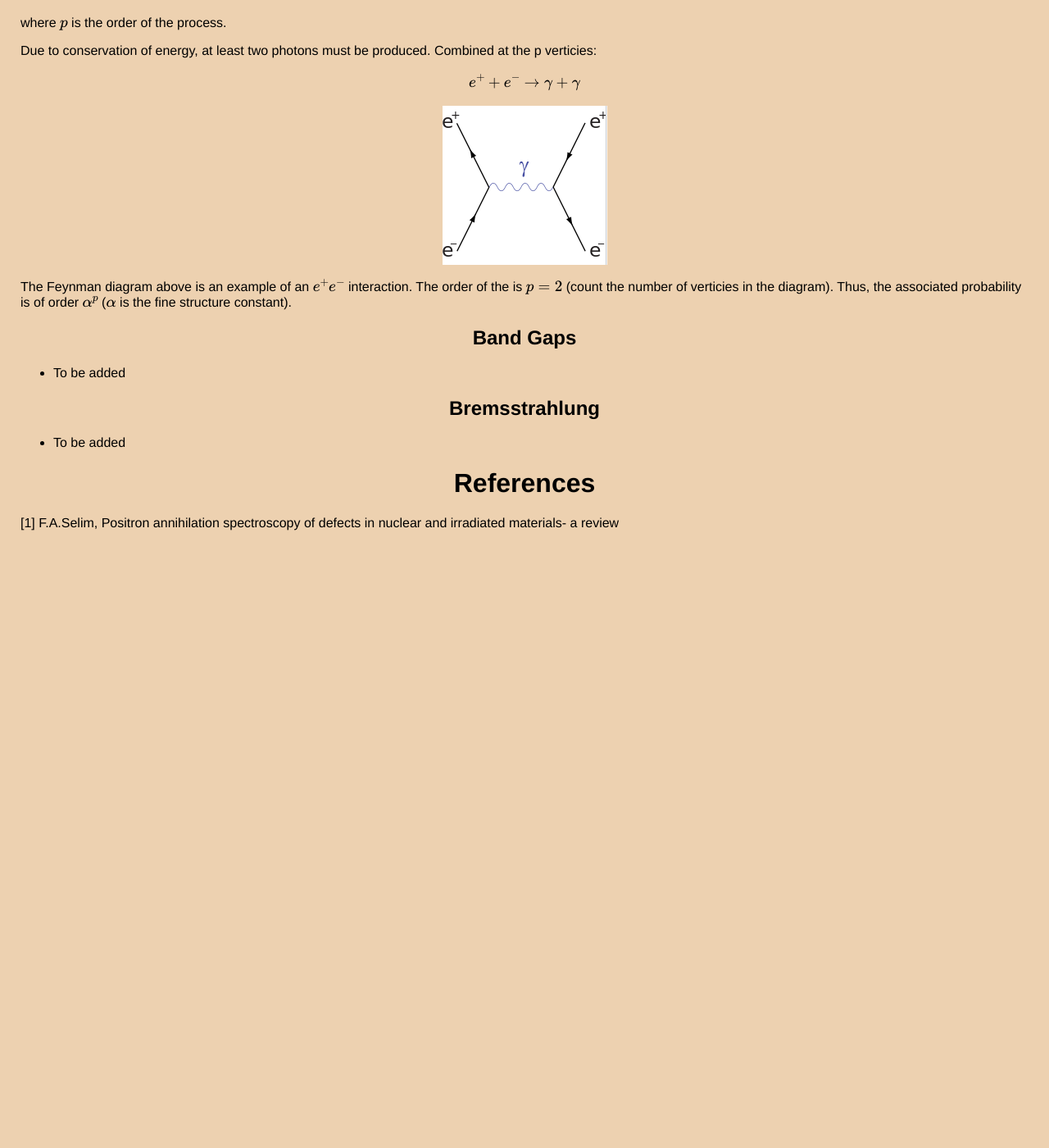
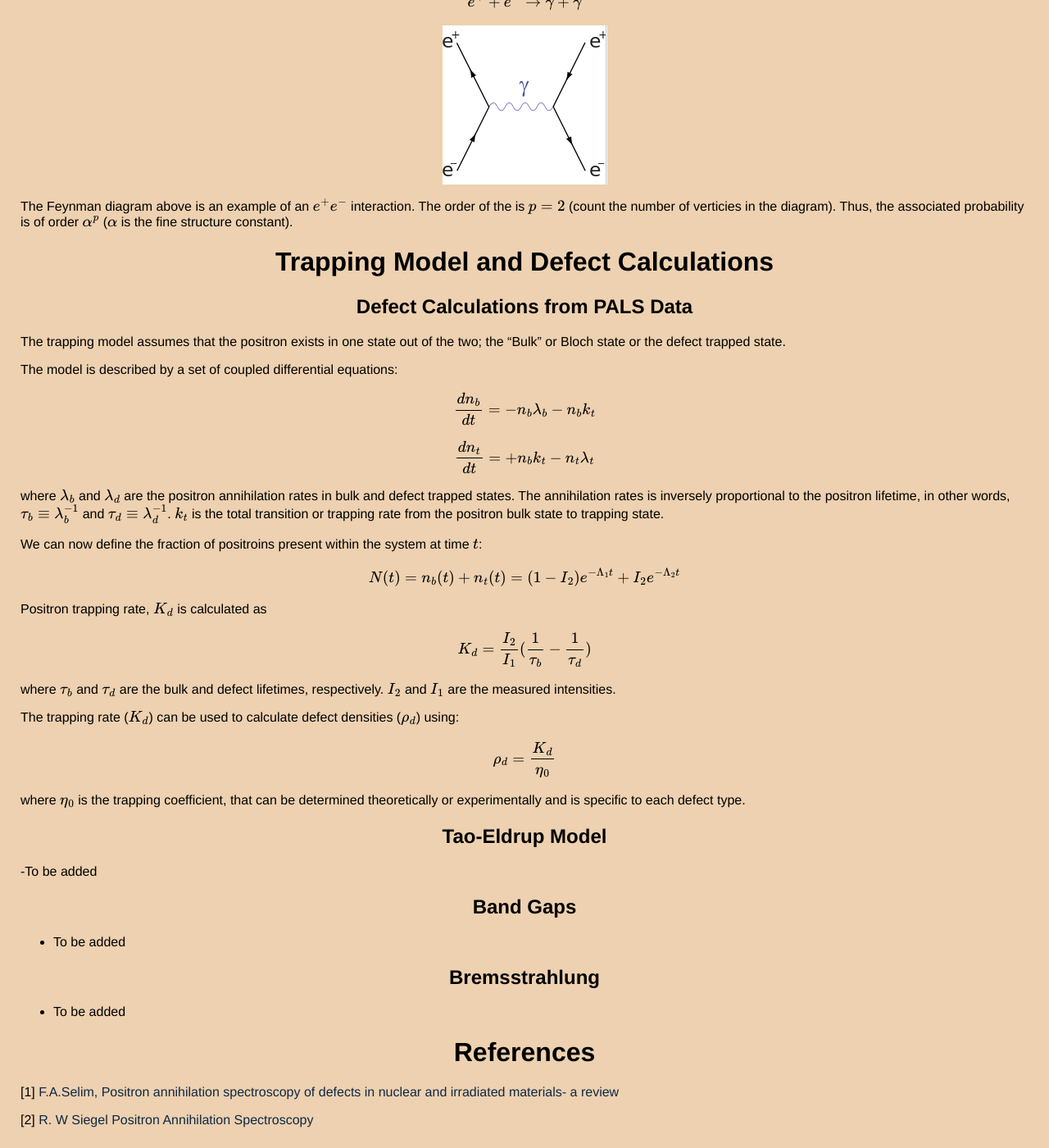
Before and after one commit to thaihangchung7/thaihangchung7.github.io, a Jekyll site: the page built from _notes/PositronAS.md, in a window 1280 px wide and 1400 px high, scrolled down 3407 px. Shown: the whole window at 82% size. Built offline with Jekyll 4.4.1, drawn with Linux system fonts in a browser that asks for light colours; formulas are drawn with MathJax 3; before the commit the page ends 4079 px from its top, so only the background shows below that; some of the changed text lies outside the part shown.

Commit message:
Adding EM notes and updating Positron notes

```diff
--- a/_notes/PositronAS.md
+++ b/_notes/PositronAS.md
@@ -115,6 +111,40 @@ $$ e^{+} + e^{-} \rightarrow \gamma + \gamma $$
 The Feynman diagram above is an example of an $$ e^{+} e^{-} $$ interaction. The order of the is $$ p = 2 $$ (count the number of verticies in the diagram).
 Thus, the associated probability is of order $$ \alpha^{p} $$ ($$ \alpha $$ is the fine structure constant).
 
+# Trapping Model and Defect Calculations
+
+## Defect Calculations from PALS Data
+
+The trapping model assumes that the positron exists in one state out of the two; the "Bulk" or Bloch state or the defect trapped state.
+
+The model is described by a set of coupled differential equations:
+
+$$ \frac{d n_{b}}{dt} = - n_{b} \lambda_{b} - n_{b} k_{t} $$
+
+$$ \frac{d n_{t}}{dt} = + n_{b} k_{t} - n_{t} \lambda_{t} $$
+
+where $$ \lambda_{b} $$ and $$ \lambda_{d} $$ are the positron annihilation rates in bulk and defect trapped states. The annihilation rates is inversely proportional to the positron lifetime, in other words, $$ \tau_{b} \equiv \lambda_{b}^{-1} $$ and $$ \tau_{d} \equiv \lambda_{d}^{-1} $$. $$ k_{t} $$ is the total transition or trapping rate from the positron bulk state to trapping state.
+
+We can now define the fraction of positroins present within the system at time $$ t $$:
+
+$$ N(t) = n_{b} (t) + n_{t} (t) = (1 - I_{2}) e^{-\Lambda_{1} t} + I_{2} e^{-\Lambda_{2} t}$$
+
+Positron trapping rate, $$K_{d}$$ is calculated as
+
+$$ K_{d} = \frac{I_{2}}{I_{1}} ( \frac{1}{\tau_{b}} - \frac{1}{\tau_{d}} ) $$
+
+where $$ \tau_{b} $$ and $$ \tau_{d} $$ are the bulk and defect lifetimes, respectively. $$ I_{2} $$ and $$ I_{1} $$ are the measured intensities.
+
+The trapping rate ($$K_{d}$$) can be used to calculate defect densities ($$ \rho_{d} $$) using:
+
+$$ \rho_{d} = \frac{K_{d}}{\eta_{0}}$$
+
+where $$\eta_{0}$$ is the trapping coefficient, that can be determined theoretically or experimentally and is specific to each defect type.
+## Tao-Eldrup Model
+
+-To be added
+
+
 ## Band Gaps
 
 - To be added
@@ -125,4 +155,6 @@ Thus, the associated probability is of order $$ \alpha^{p} $$ ($$ \alpha $$ is t
 
 # References
 
-[1] F.A.Selim, Positron annihilation spectroscopy of defects in nuclear and irradiated materials- a review
+[1] [F.A.Selim, Positron annihilation spectroscopy of defects in nuclear and irradiated materials- a review](https://www.sciencedirect.com/science/article/pii/S1044580321000826#bb0215)
+
+[2] [R. W Siegel Positron Annihilation Spectroscopy](https://www.annualreviews.org/doi/pdf/10.1146/annurev.ms.10.080180.002141)
```
Also changed, not shown: other parts of _notes/PositronAS.md (+0 -4 lines), _notes/em.md (added, +72 -0 lines).
